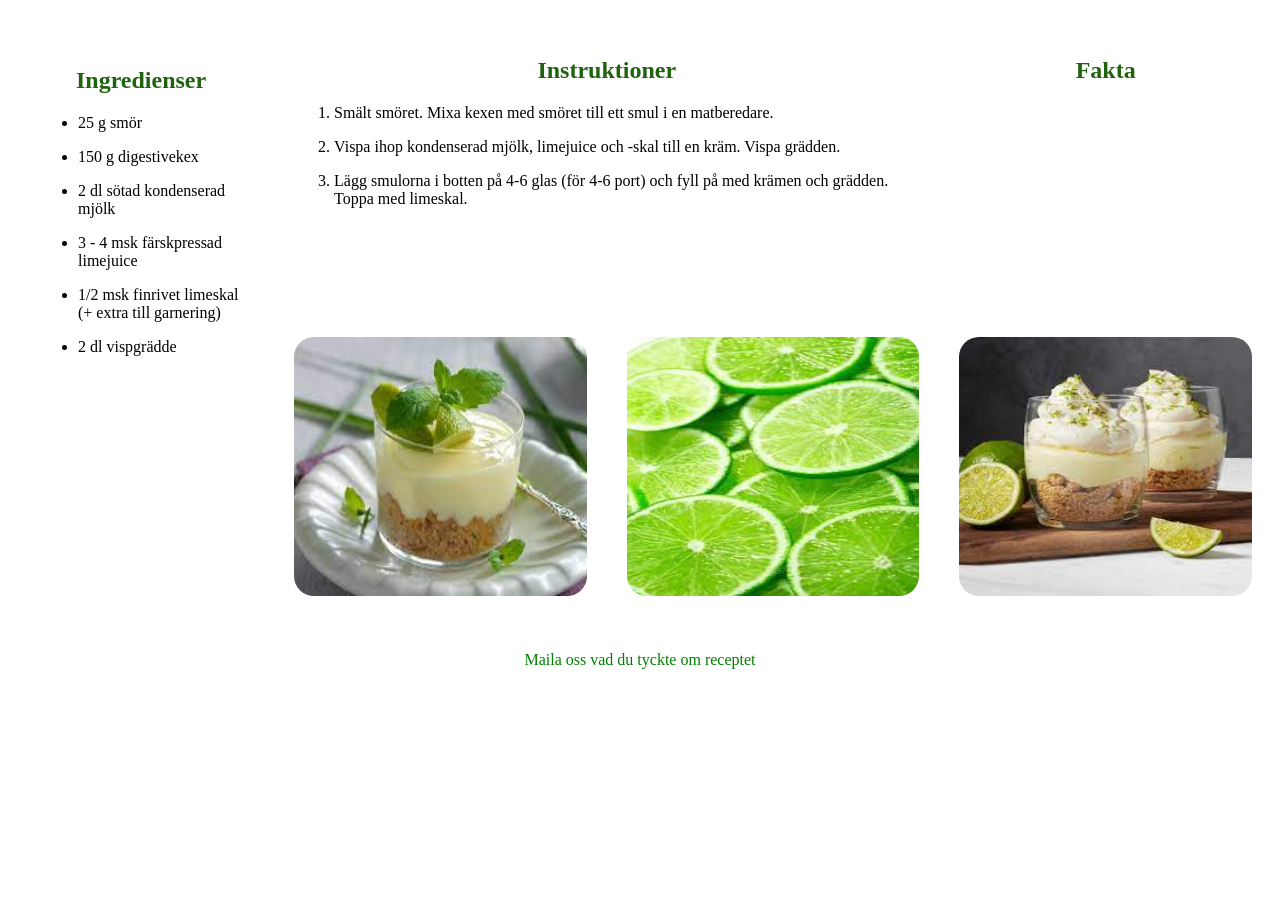
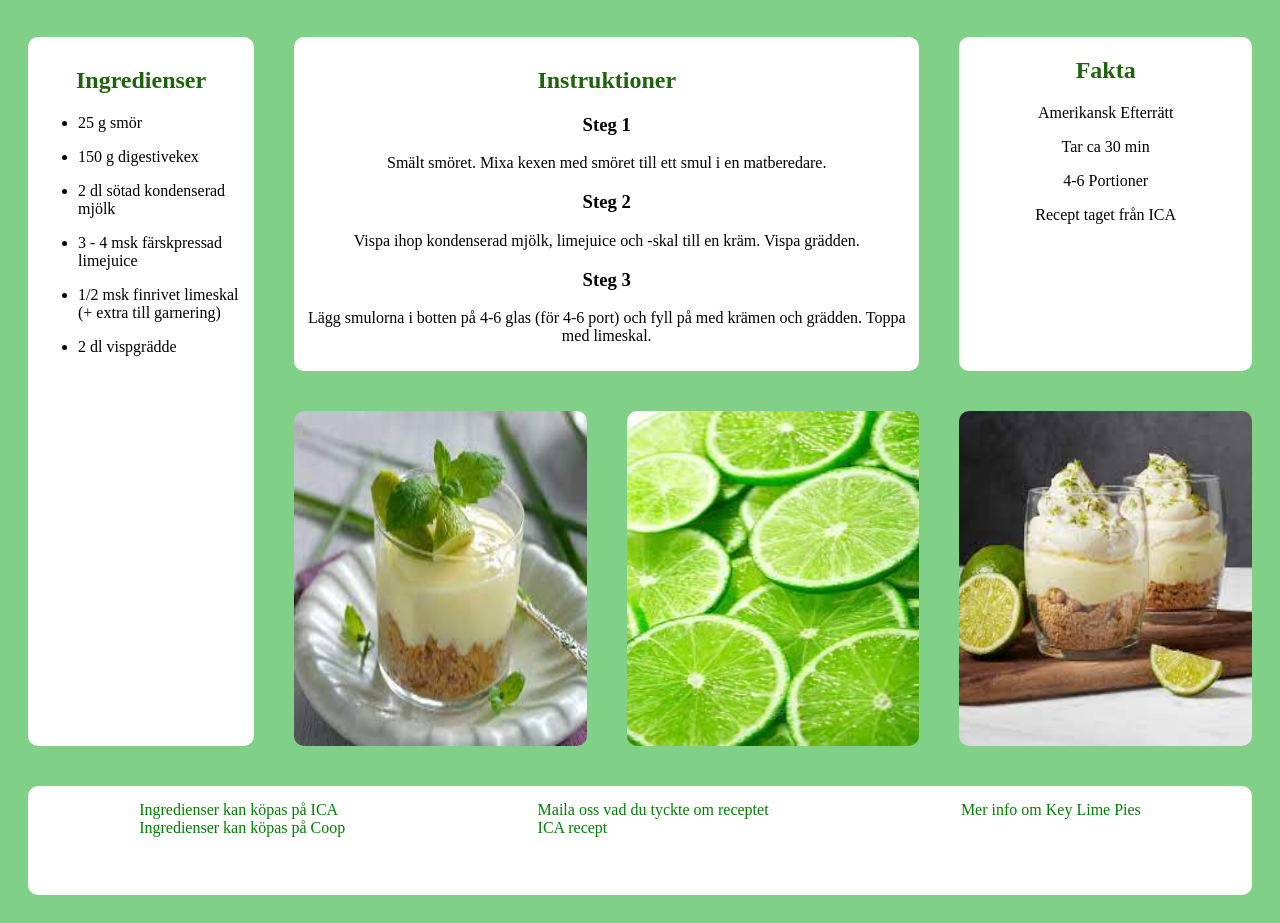
Before and after one commit to TE22A-andersson-tea/Projekt-1_Key_lime_pie, a plain HTML site: page index.html in a window 1280 px wide. Shown: the part 111-1034 px from the top of the page. Before the commit the page ends 823 px from the top, so only its background shows below. Drawn offline with Linux system fonts and the light colour scheme.

Commit message:
Lagt in länkar

```diff
--- a/index.html
+++ b/index.html
@@ -31,21 +31,20 @@
 
     <div class = "Instruktioner">
         <h2>Instruktioner</h2>
-       <ol>
-            <li>Smält smöret. Mixa kexen med smöret till ett smul i en matberedare.</li>
-            <p></p>
-            <li>Vispa ihop kondenserad mjölk, limejuice och -skal till en kräm. Vispa grädden.</li>
-            <p></p>
-            <li>Lägg smulorna i botten på 4-6 glas (för 4-6 port) och fyll på med krämen och grädden. Toppa med limeskal.</li>
-       </ol>
+            <h3>Steg 1</h3>
+            <p>Smält smöret. Mixa kexen med smöret till ett smul i en matberedare.</p>
+            <h3>Steg 2</h3>
+            <p>Vispa ihop kondenserad mjölk, limejuice och -skal till en kräm. Vispa grädden.</p>
+            <h3>Steg 3</h3>
+            <p>Lägg smulorna i botten på 4-6 glas (för 4-6 port) och fyll på med krämen och grädden. Toppa med limeskal.</p>
     </div>
 
     <div class = "Fakta">
         <h2>Fakta</h2>
-        <p></p>
-        <p></p>
-        <p></p>
-        <p></p>
+        <p>Amerikansk Efterrätt</p>
+        <p>Tar ca 30 min</p>
+        <p>4-6 Portioner</p>
+        <p>Recept taget från ICA</p>
     </div>
 
     <div class = "Bild1"></div>
@@ -53,8 +52,17 @@
     <div class = "Bild3"></div>
 
     <footer>
-        <a href="mailto:">Maila oss vad du tyckte om receptet</a>
+        <div class = "Vänster">
+            <a href="https://www.ica.se/">Ingredienser kan köpas på ICA</a>
+            <a href="https://www.coop.se/">Ingredienser kan köpas på Coop</a>
+        </div>
+        <div class = "Mitten">
+            <a href="mailto:">Maila oss vad du tyckte om receptet</a>
+            <a href="https://www.ica.se/recept/key-lime-pie-i-glas-727754/">ICA recept</a>
+        </div>
+        <div class = "Höger">
+            <a href="https://en.wikipedia.org/wiki/Key_lime_pie">Mer info om Key Lime Pies</a>
+        </div>
     </footer>
-
 </body>
 </html>
--- a/style.css
+++ b/style.css
@@ -1,8 +1,8 @@
 body{
     display: grid;
     grid-template-columns: 0.8fr 1fr 1fr 1fr;
-    grid-template-rows: 0.5fr 2.5fr 2.5fr 0.5fr;
-    /*background-color: #80D088;*/
+    grid-template-rows: 0.5fr 2.5fr 2.5fr 1fr;
+    background-color: #80D088;
     /*background-image: url(./img/key-ime-pie_img.jpg);
     background-repeat: no-repeat;
     background-size: cover;*/
@@ -21,7 +21,7 @@ header{
     /*border: 2px solid green;*/
     margin: 20px;
     color: #1f630e;
-    border-radius: 20px;
+    border-radius: 10px;
 }
 
 .Ingredienser{
@@ -31,7 +31,7 @@ header{
     /*border: 2px solid green;*/
     padding: 10px;
     margin: 20px;
-    border-radius: 20px;
+    border-radius: 10px;
 
     /*display: flex;
     justify-content: space-around;
@@ -44,7 +44,9 @@ header{
     background-color: white;
     /*border: 2px solid green;*/
     margin: 20px;
-    border-radius: 20px;
+    border-radius: 10px;
+    padding: 10px;
+    text-align: center;
 }
 
 .Fakta{
@@ -54,7 +56,7 @@ header{
     background-color: white;
     /*border: 2px solid green;*/
     margin: 20px;
-    border-radius: 20px;
+    border-radius: 10px;
 }
 
 .Bild1{
@@ -65,7 +67,7 @@ header{
     margin: 20px;
     background-position: center;
     background-size: 100% 100%;
-    border-radius: 20px;
+    border-radius: 10px;
 }
 .Bild2{
     grid-column: 3/4;
@@ -75,7 +77,7 @@ header{
     margin: 20px;
     background-position: center;
     background-size: 100% 100%;
-    border-radius: 20px;
+    border-radius: 10px;
 }
 .Bild3{
     grid-column: 4/5;
@@ -85,20 +87,32 @@ header{
     margin: 20px;
     background-position: center;
     background-size: 100% 100%;
-    border-radius: 20px;
+    border-radius: 10px;
 }
 
 footer{
     grid-column: 1/5;
     grid-row: 4/5;
-    text-align: center;
     background-color: white;
     /*border: 2px solid green;*/
     padding: 15px;
     margin: 20px;
-    border-radius: 20px;
+    border-radius: 10px;
+    display: flex;
+    flex-direction: row;
+    justify-content: space-around;
 }
 a{
     text-decoration: none;
     color: green;
 }
+.Vänster{
+    display: flex;
+    flex-direction: column;
+    align-content: center;
+}
+.Mitten{
+    display: flex;
+    flex-direction: column;
+    align-content: center;
+}
```
